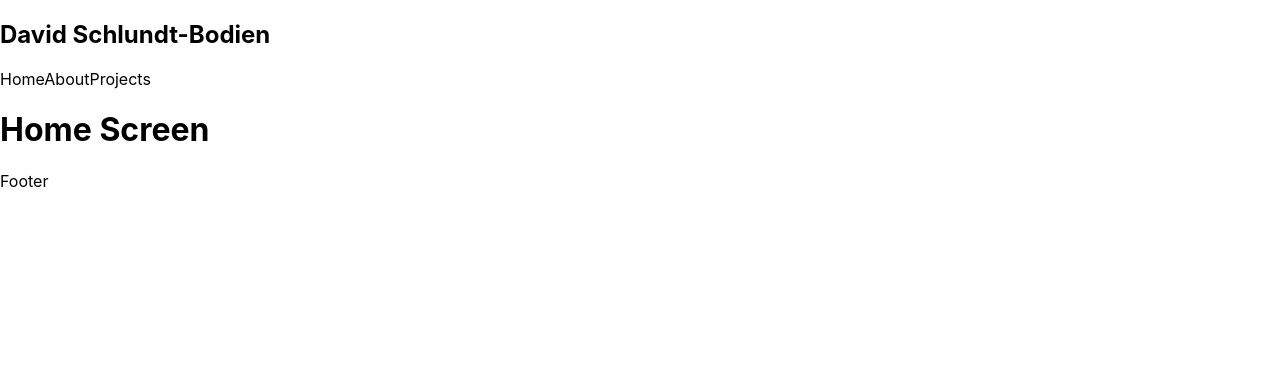
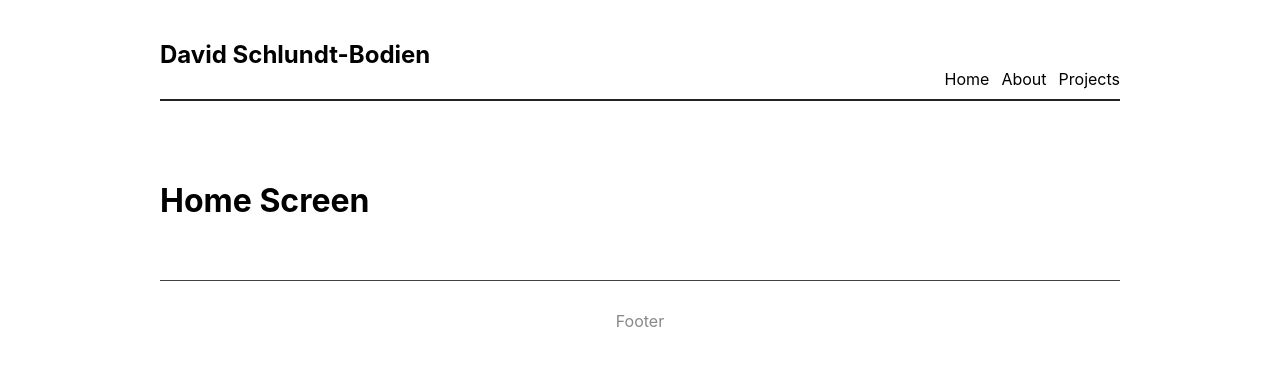
Before and after one commit to Davidschlundtbodien/d-schlundt-bodien, a Next.js app: page / in a window 1280 px wide. Shown: the top 366 px of the page. Built offline with nearby package versions, Linux system fonts and the light colour scheme.

Commit message:
adds styling to navbar and footer components

```diff
--- a/components/Footer.js
+++ b/components/Footer.js
@@ -1,9 +1,9 @@
 
 const Footer = () => {
   return (
-    <div>
+    <footer>
       Footer
-    </div>
+    </footer>
   );
 };
 
--- a/components/Layout.js
+++ b/components/Layout.js
@@ -3,7 +3,7 @@ import Footer from './Footer';
 
 const Layout = ({ children }) => {
   return (
-    <div>
+    <div className="content">
       <Navbar />
       { children }
       <Footer />
--- a/components/Navbar.js
+++ b/components/Navbar.js
@@ -3,12 +3,12 @@ import Link from 'next/link';
 const Navbar = () => {
   return (
     <nav>
-      <div>
+      <div className="logo">
         <h1>David Schlundt-Bodien</h1>
-        <Link href="/"><a>Home</a></Link>
-        <Link href="/about"><a>About</a></Link>
-        <Link href="/projects"><a>Projects</a></Link>
       </div>
+      <Link href="/"><a>Home</a></Link>
+      <Link href="/about"><a>About</a></Link>
+      <Link href="/projects"><a>Projects</a></Link>
     </nav>
   );
 };
--- a/styles/globals.css
+++ b/styles/globals.css
@@ -11,6 +11,33 @@ a {
   text-decoration: none;
 }
 
-* {
-  box-sizing: border-box;
+.content {
+  max-width: 960px;
+  margin: 0 auto;
 }
+
+nav {
+  margin: 10px auto 80px;
+  padding: 10px 0;
+  display: flex;
+  justify-content: flex-end;
+  align-items: flex-end;
+  border-bottom: 2px solid #222;
+}
+
+nav a {
+  margin-left: 12px;
+}
+
+nav .logo {
+  margin-right: auto;
+}
+
+footer {
+  display: block;
+  text-align: center;
+  padding: 30px 0;
+  margin-top: 60px;
+  color: #888;
+  border-top: 1px solid #444444;
+}
```
